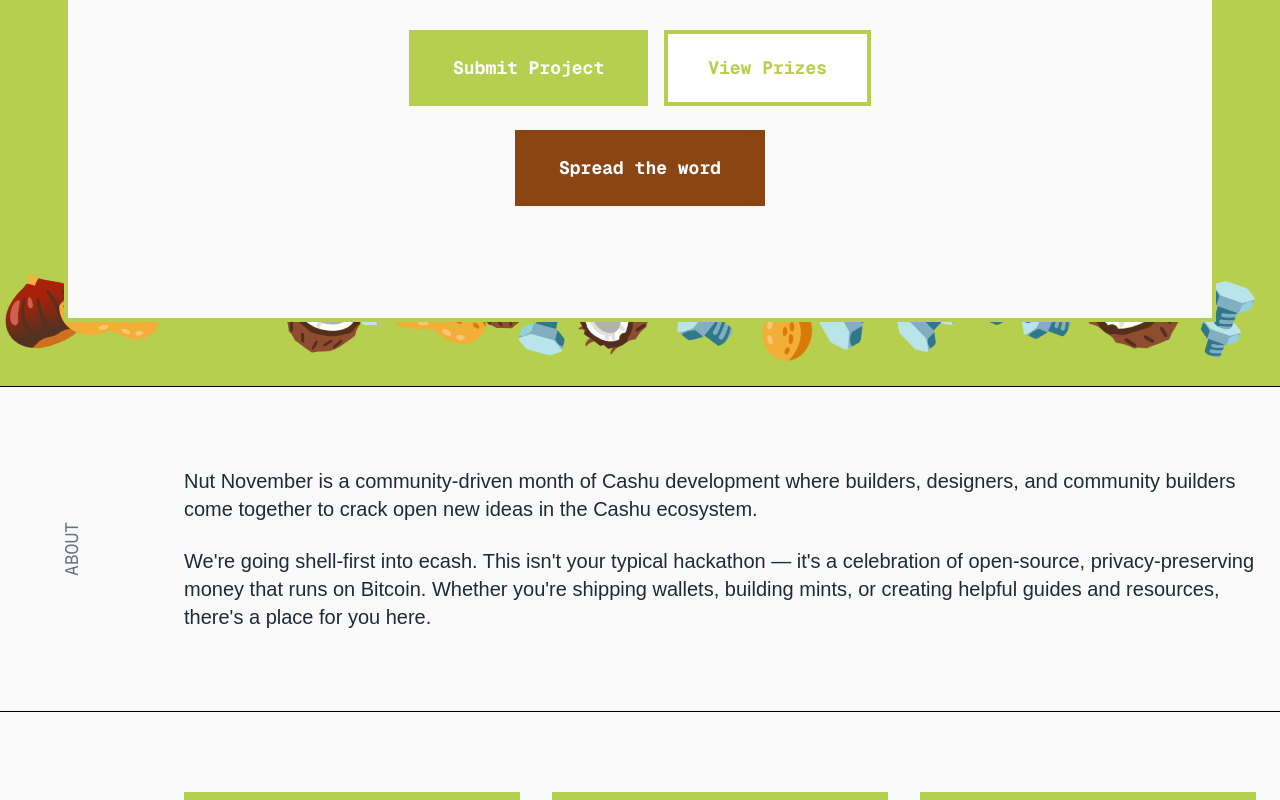
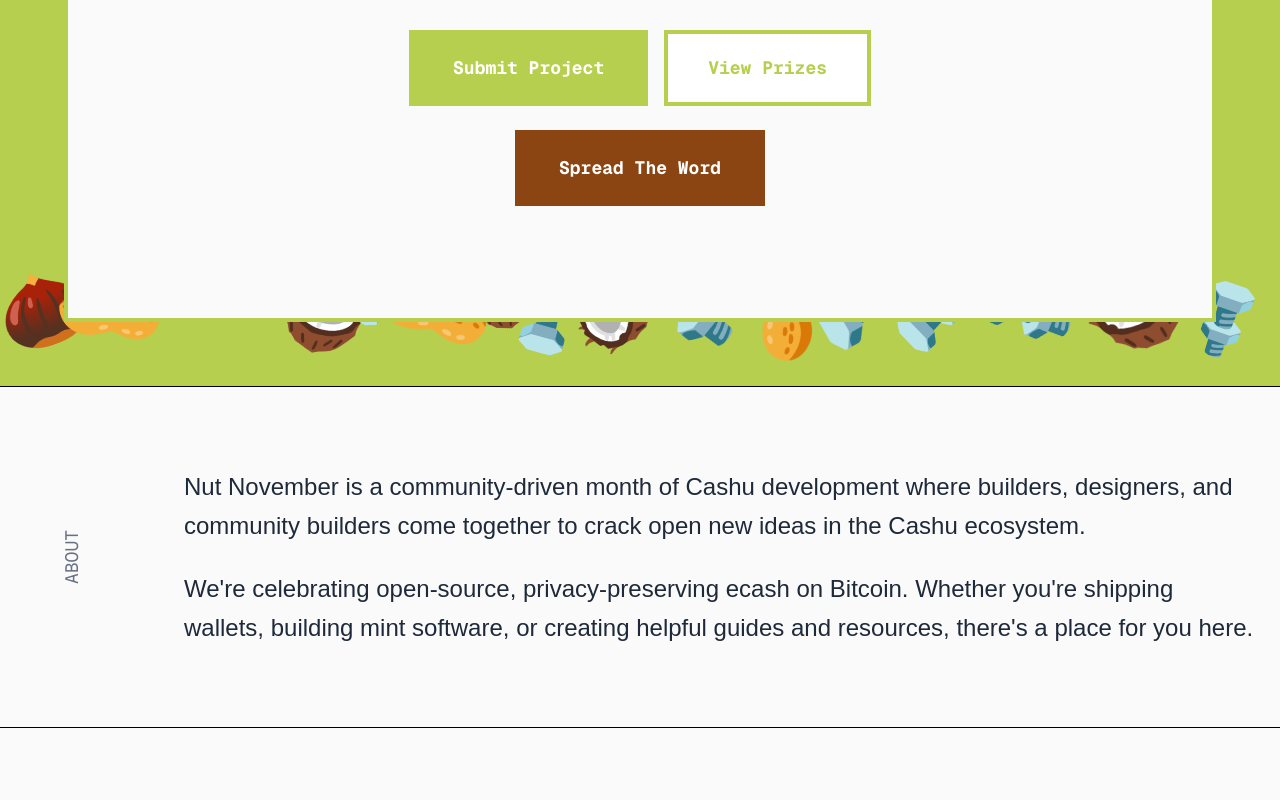
Before and after one commit to cashubtc/nut-november, a Next.js app: page / in a window 1280 px wide. Shown: the part 440-1240 px from the top of the page. Built offline with nearby package versions, Linux system fonts and the light colour scheme.

Commit message:
updated font sizes, and copy.

```diff
--- a/src/app/components/About.tsx
+++ b/src/app/components/About.tsx
@@ -14,12 +14,12 @@
         </div>
         {/* Main Content */}
         <div className="flex-1 md:pl-12 lg:pl-16">
-          <div className="space-y-6 text-lg sm:text-xl text-gray-800">
+          <div className="space-y-6 text-xl sm:text-2xl text-gray-800 leading-relaxed">
             <p>
               Nut November is a community-driven month of Cashu development where builders, designers, and community builders come together to crack open new ideas in the Cashu ecosystem.
             </p>
             <p>
-              We&apos;re going shell-first into ecash. This isn&apos;t your typical hackathon — it&apos;s a celebration of open-source, privacy-preserving money that runs on Bitcoin. Whether you&apos;re shipping wallets, building mints, or creating helpful guides and resources, there&apos;s a place for you here.
+              We&apos;re celebrating open-source, privacy-preserving ecash on Bitcoin. Whether you&apos;re shipping wallets, building mint software, or creating helpful guides and resources, there&apos;s a place for you here.
             </p>
           </div>
         </div>
--- a/src/app/components/FAQ.tsx
+++ b/src/app/components/FAQ.tsx
@@ -90,7 +90,7 @@
                   <div className={`px-4 pb-6 pt-2 transition-all duration-500 ease-[cubic-bezier(0.4,0,0.2,1)] ${
                     openIndex === index ? "translate-y-0" : "-translate-y-4"
                   }`}>
-                    <p className="text-lg text-gray-800">{faq.answer}</p>
+                    <p className="text-xl sm:text-2xl text-gray-800 leading-relaxed">{faq.answer}</p>
                   </div>
                 </div>
               </div>
--- a/src/app/components/Hero.tsx
+++ b/src/app/components/Hero.tsx
@@ -47,7 +47,7 @@
               rel="noopener noreferrer"
               className="inline-block px-10 py-5 bg-[#8B4513] text-white font-bold border-4 border-[#8B4513] hover:bg-[#704214] text-lg font-mono"
             >
-              Spread the word
+              Spread The Word
             </a>
           </div>
         </div>
--- a/src/app/components/HowToParticipate.tsx
+++ b/src/app/components/HowToParticipate.tsx
@@ -47,7 +47,7 @@
                   <h3 className="text-2xl font-bold text-[#B7CF4F] mb-2 font-mono">
                     {step.title}
                   </h3>
-                  <p className="text-lg text-gray-800">{step.description}</p>
+                  <p className="text-xl sm:text-2xl text-gray-800 leading-relaxed">{step.description}</p>
                 </div>
               </div>
             ))}
--- a/src/app/components/NutworkEffect.tsx
+++ b/src/app/components/NutworkEffect.tsx
@@ -17,9 +17,9 @@
         </div>
         {/* Main Content */}
         <div className="flex-1 md:pl-12 lg:pl-16">
-          <div className="max-w-3xl">
+          <div>
             <p className="text-xl sm:text-2xl text-gray-800 leading-relaxed mb-8">
-              Boost the hackathon. Share <a href="https://x.com/search?q=%23NutNovember&src=typed_query" target="_blank" rel="noopener noreferrer" className="text-[#B7CF4F] hover:underline font-semibold">#NutNovember</a>. The more nuts, the stronger the network.
+              Boost the hackathon. Share <a href="https://x.com/search?q=%23NutNovember&src=typed_query" target="_blank" rel="noopener noreferrer" className="text-[#B7CF4F] hover:underline font-semibold whitespace-nowrap">#NutNovember</a>. The more nuts, the stronger the network.
             </p>
             <div className="text-left">
               <a
@@ -28,7 +28,7 @@
                 rel="noopener noreferrer"
                 className="inline-block px-10 py-5 bg-white text-[#B7CF4F] font-bold border-4 border-[#B7CF4F] hover:bg-[#f5f5f5] text-lg font-mono"
               >
-                Tweet about #NutNovember
+                Tweet About #NutNovember
               </a>
             </div>
           </div>
```
